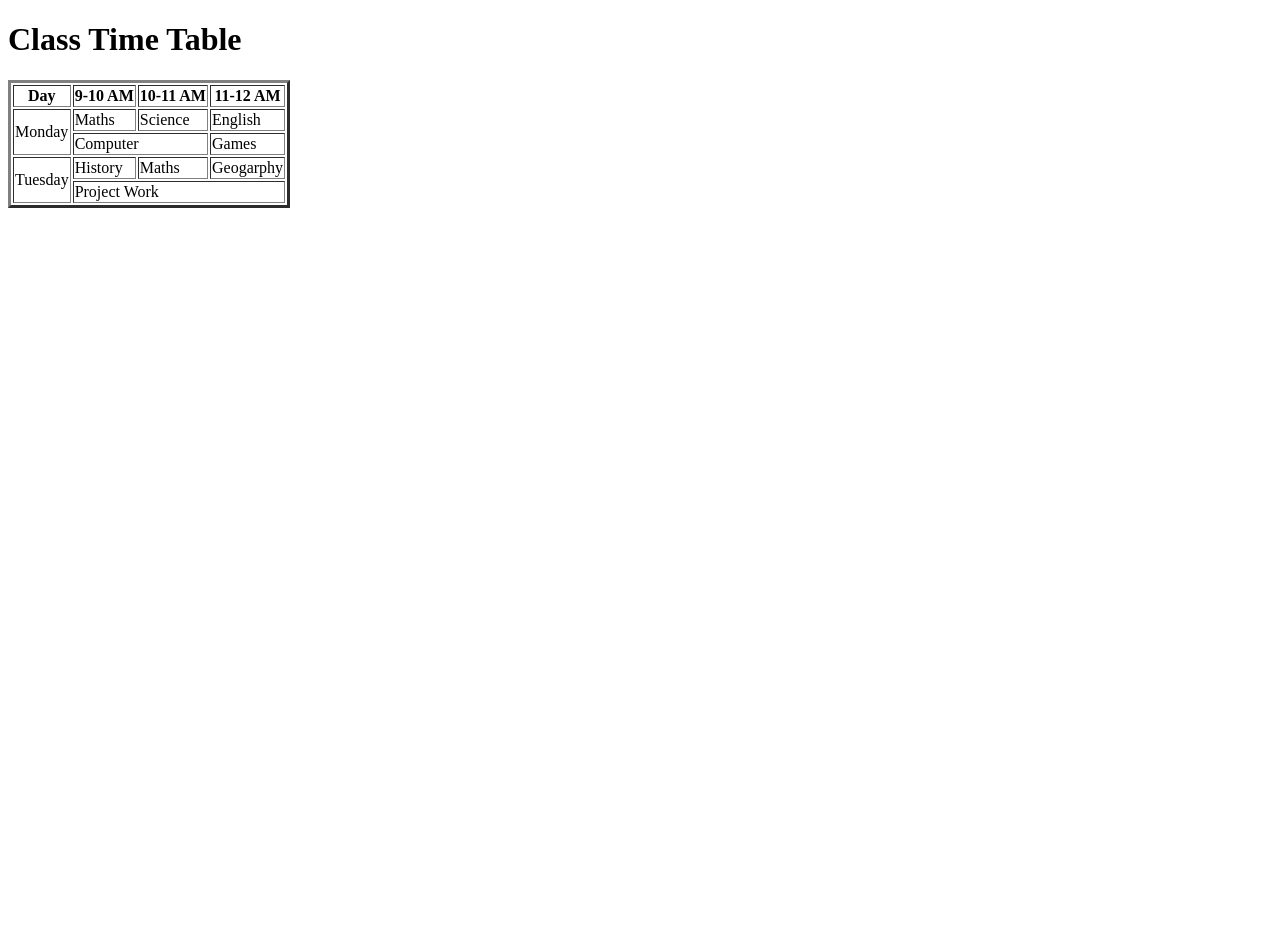
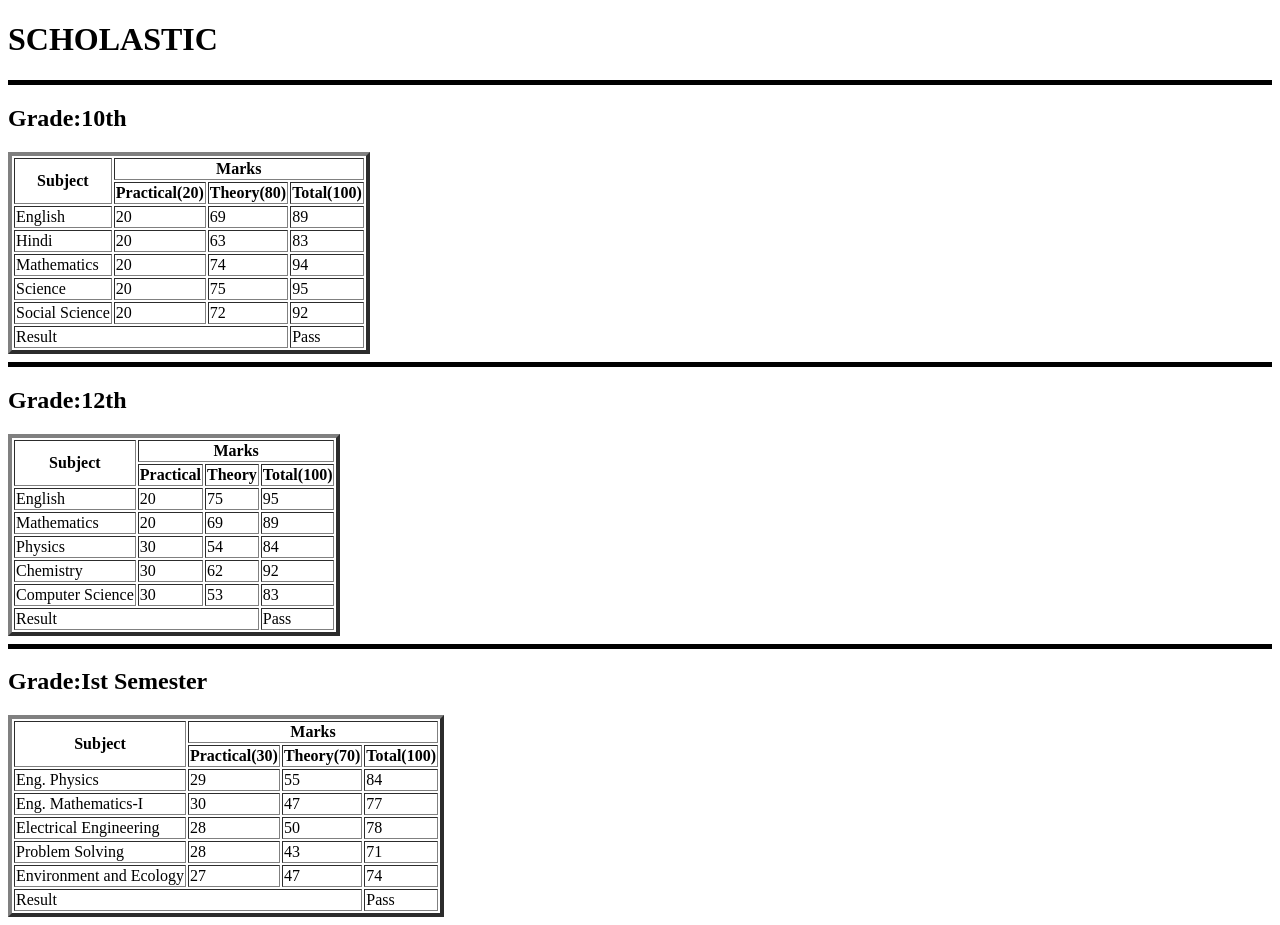
Before and after one commit to Jayantika-Sharma/FSD-WD-CSE17-jayantika, a plain HTML site: page HTML/table10sept.html in a window 1280 px wide. Before the commit the page ends 800 px from the top, so only its background shows below. Drawn offline with Linux system fonts and the light colour scheme.

Commit message:
update table10sept.html

```diff
--- a/HTML/table10sept.html
+++ b/HTML/table10sept.html
@@ -7,34 +7,147 @@
     <link rel="icon" href="./icons8-favicon-16.png">
 </head>
 <body>
-<h1>Class Time Table</h1>
-<table border="3">
+  <h1>SCHOLASTIC</h1>
+  <hr size=5px color=black>
+  <h2>Grade:10th</h2>
+  <table border="4">
+    <tr>
+      <th rowspan="2">Subject</th>
+      <th colspan=3>Marks</th>
+    </tr>
+    <tr>
+      <th>Practical(20)</th>
+      <th>Theory(80)</th>
+      <th>Total(100)</th>
+    </tr>
+    <tr>
+      <td>English</td>
+      <td>20</td>
+      <td>69</td>
+      <td>89</td>
+    </tr>
+    <tr>
+      <td>Hindi</td>
+      <td>20</td>
+      <td>63</td>
+      <td>83</td>
+    </tr>
+    <tr>
+      <td>Mathematics</td>
+      <td>20</td>
+      <td>74</td>
+      <td>94</td>
+    </tr>
+    <tr>
+      <td>Science</td>
+      <td>20</td>
+      <td>75</td>
+      <td>95</td>
+    </tr>
+    <tr>
+      <td>Social Science</td>
+      <td>20</td>
+      <td>72</td>
+      <td>92</td>
+    </tr>
+    <tr>
+      <td colspan="3">Result</td>
+      <td>Pass</td>
+    </tr>
+  </table>
+  <hr size=5px color=black>
+<h2>Grade:12th</h2>
+<table border="4">
   <tr>
-    <th>Day</th>
-    <th>9-10 AM</th>
-    <th>10-11 AM</th>
-    <th>11-12 AM</th>
+    <th rowspan="2">Subject</th>
+    <th colspan=3>Marks</th>
   </tr>
   <tr>
-    <td rowspan="2">Monday</td>
-    <td>Maths</td>
-    <td>Science</td>
-    <td>English</td>
+    <th>Practical</th>
+    <th>Theory</th>
+    <th>Total(100)</th>
   </tr>
   <tr>
-    <td colspan="2">Computer</td>
-    <td>Games</td>
+    <td>English</td>
+    <td>20</td>
+    <td>75</td>
+    <td>95</td>
   </tr>
   <tr>
-    <td rowspan="2">Tuesday</td>
-    <td>History</td>
-    <td>Maths</td>
-    <td>Geogarphy</td>
+    <td>Mathematics</td>
+    <td>20</td>
+    <td>69</td>
+    <td>89</td>
   </tr>
   <tr>
-    <td colspan="3">Project Work</td>
+    <td>Physics</td>
+    <td>30</td>
+    <td>54</td>
+    <td>84</td>
   </tr>
-
+  <tr>
+    <td>Chemistry</td>
+    <td>30</td>
+    <td>62</td>
+    <td>92</td>
+  </tr>
+  <tr>
+    <td>Computer Science</td>
+    <td>30</td>
+    <td>53</td>
+    <td>83</td>
+  </tr>
+  <tr>
+    <td colspan="3">Result</td>
+    <td>Pass</td>
+  </tr>
+</table>
+<hr size=5px color=black>
+<h2>Grade:Ist Semester</h2>
+<table border="4">
+  <tr>
+    <th rowspan="2">Subject</th>
+    <th colspan=3>Marks</th>
+  </tr>
+  <tr>
+    <th>Practical(30)</th>
+    <th>Theory(70)</th>
+    <th>Total(100)</th>
+  </tr>
+  <tr>
+    <td>Eng. Physics</td>
+    <td>29</td>
+    <td>55</td>
+    <td>84</td>
+  </tr>
+  <tr>
+    <td>Eng. Mathematics-I</td>
+    <td>30</td>
+    <td>47</td>
+    <td>77</td>
+  </tr>
+  <tr>
+    <td>Electrical Engineering</td>
+    <td>28</td>
+    <td>50</td>
+    <td>78</td>
+  </tr>
+  <tr>
+    <td>Problem Solving</td>
+    <td>28</td>
+    <td>43</td>
+    <td>71</td>
+  </tr>
+  <tr>
+    <td>Environment and Ecology</td>
+    <td>27</td>
+    <td>47</td>
+    <td>74</td>
+  </tr>
+  <tr>
+    <td colspan="3">Result</td>
+    <td>Pass</td>
+  </tr>
 </table>
 </body>
 </html>
```
